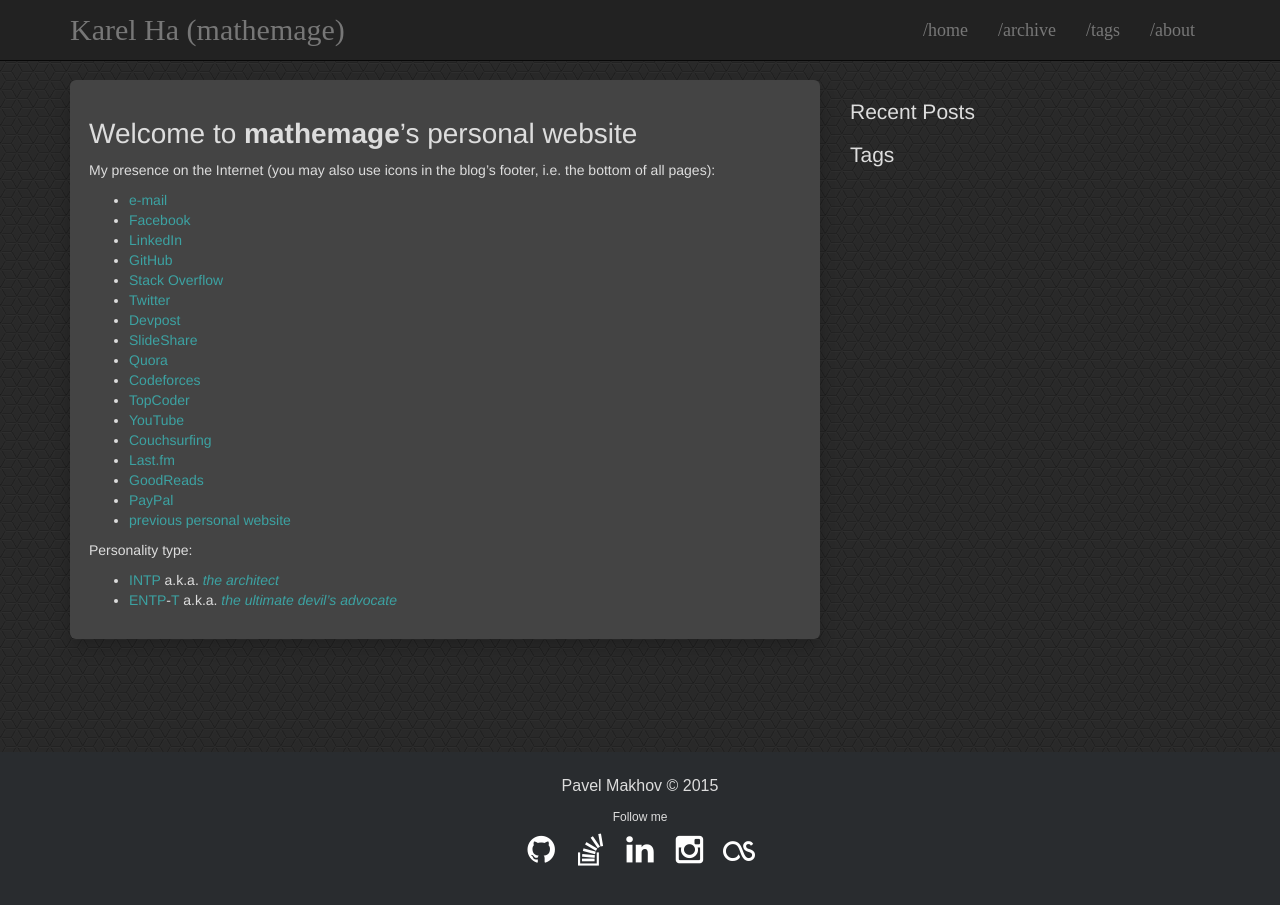
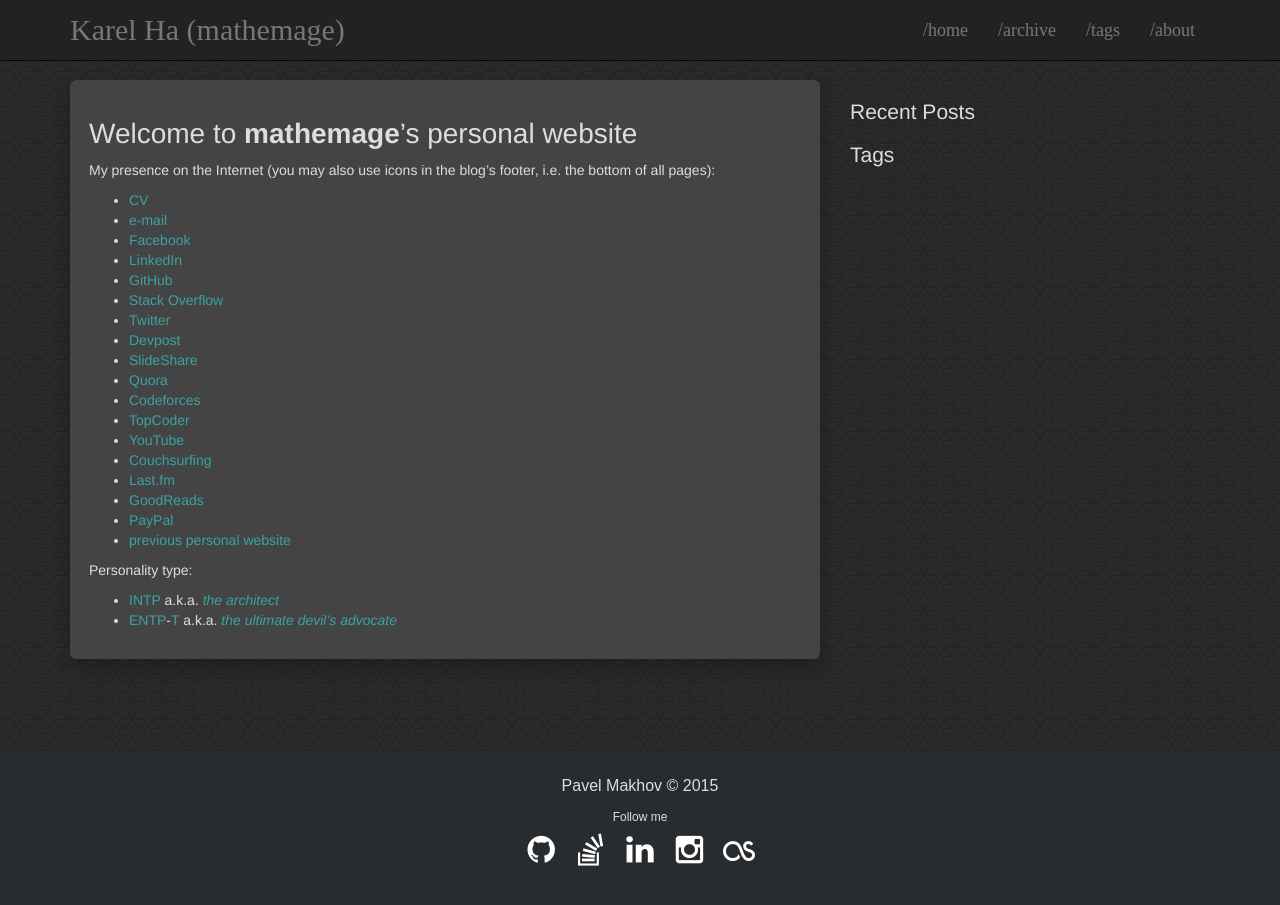
Before and after one commit to mathemage/mathemage.github.io, a Jekyll site: the page built from index.md, in a window 1280 px wide and 929 px high. Shown: the top 905 px of the window. Built offline with Jekyll 4.4.1, drawn with Linux system fonts in a browser that asks for light colours; our own code applies the rules of GitHub Pages for plain Markdown files.

Commit message:
Link to CV

```diff
--- a/index.md
+++ b/index.md
@@ -2,6 +2,7 @@
 
 My presence on the Internet (you may also use icons in the blog's footer, i.e. the bottom of all pages):
 
+* [CV](https://www.sharelatex.com/project/51d487dab2a1f53f36f9341e/output/output.pdf)
 * [e-mail](mathemage@gmail.com)
 * [Facebook](https://www.facebook.com/mathemage)
 * [LinkedIn](https://www.linkedin.com/in/mathemage/)
```
